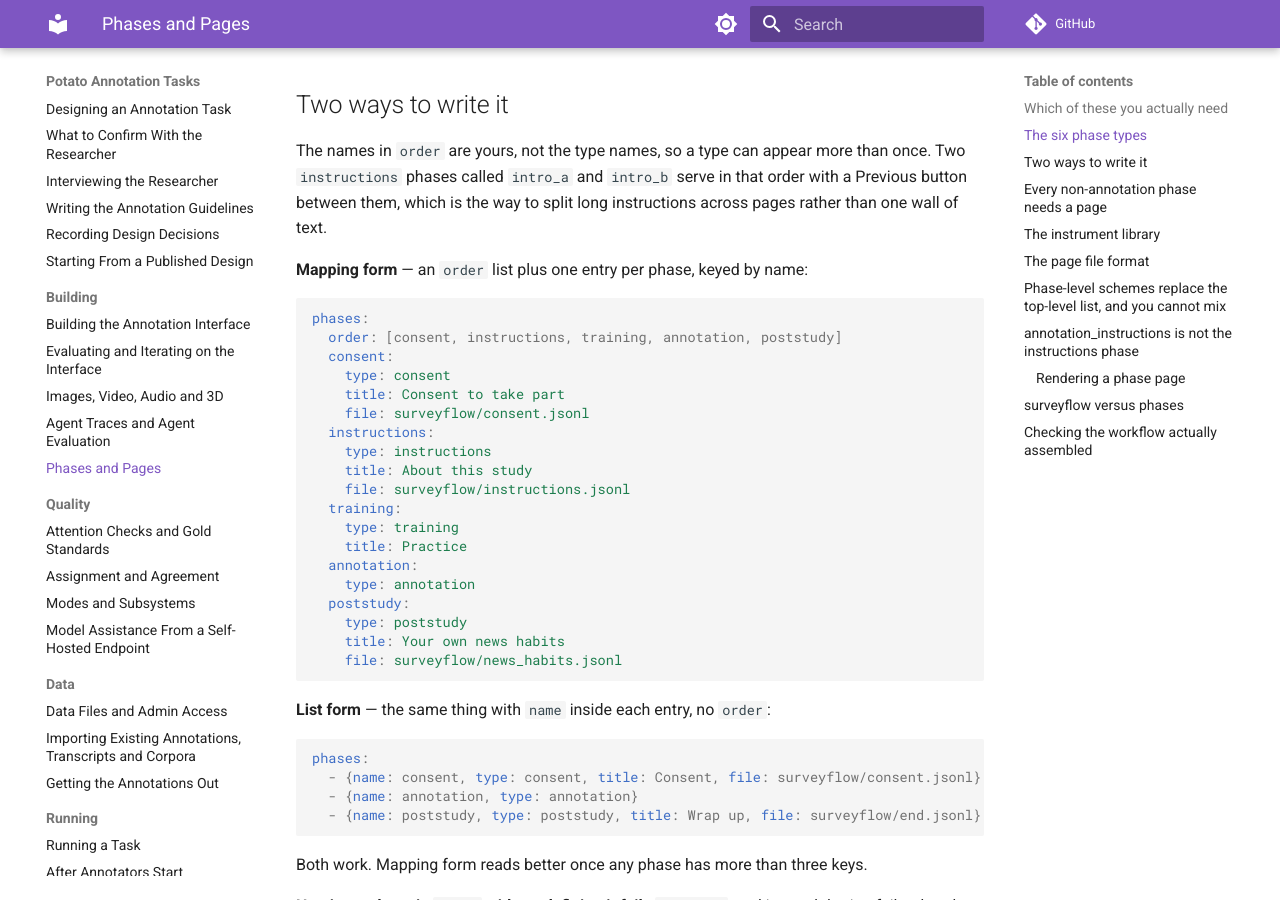
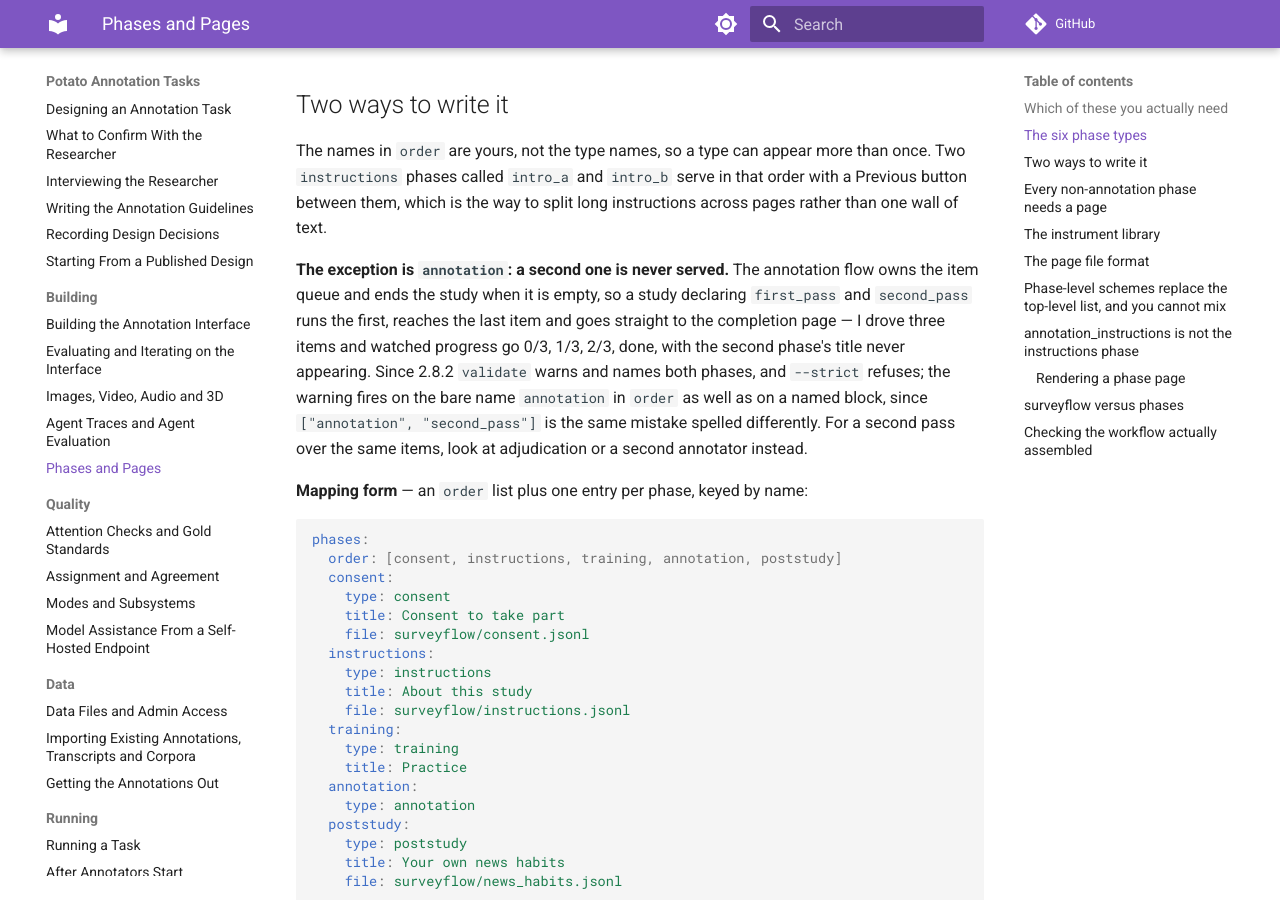
Before and after one commit to davidjurgens/potato-skill, an MkDocs documentation site: the page built from docs/phases-and-pages.md, in a window 1280 px wide and 900 px high, scrolled down 2339 px. Built offline with MkDocs 1.6.1 and Material for MkDocs 9.7.7, drawn with Linux system fonts in a browser that asks for light colours; comment, search, counter and statistics services are not loaded.

Commit message:
docs(phases): a repeated type is a feature, except for annotation
Both halves driven. Two `instructions` phases serve in order with a Previous
button between them and are the way to split long instructions across pages. Two
`annotation` phases are not: the annotation flow owns the item queue and ends
the study when it is empty, so the second is never served. Three items went
0/3, 1/3, 2/3, completion page, and the second phase's title never appeared.

Progress counting is correct throughout, which is worth saying because it is the
thing that looks suspect when a phase silently vanishes.

Potato 738e7b40 warns and names both phases, and `--strict` refuses. The warning
also fires on the bare name `annotation` in `order`, since that is the same
mistake spelled differently and counting only the declared blocks would miss it.

Co-Authored-By: Claude Opus 5 (1M context) <noreply@anthropic.com>
Claude-Session: https://claude.ai/code/session_01PJAwjvg871XGFuA8khHbjC

```diff
--- a/docs/phases-and-pages.md
+++ b/docs/phases-and-pages.md
@@ -90,6 +90,17 @@ The names in `order` are yours, not the type names, so a type can appear more
 than once. Two `instructions` phases called `intro_a` and `intro_b` serve in that
 order with a Previous button between them, which is the way to split long
 instructions across pages rather than one wall of text.
+
+**The exception is `annotation`: a second one is never served.** The annotation
+flow owns the item queue and ends the study when it is empty, so a study
+declaring `first_pass` and `second_pass` runs the first, reaches the last item
+and goes straight to the completion page — I drove three items and watched
+progress go 0/3, 1/3, 2/3, done, with the second phase's title never appearing.
+Since 2.8.2 `validate` warns and names both phases, and `--strict` refuses; the
+warning fires on the bare name `annotation` in `order` as well as on a named
+block, since `["annotation", "second_pass"]` is the same mistake spelled
+differently. For a second pass over the same items, look at adjudication or a
+second annotator instead.
 
 **Mapping form** — an `order` list plus one entry per phase, keyed by name:
 
```
Also changed, not shown: skills/potato-tasks/references/phases-and-pages.md (+11 -0 lines).
